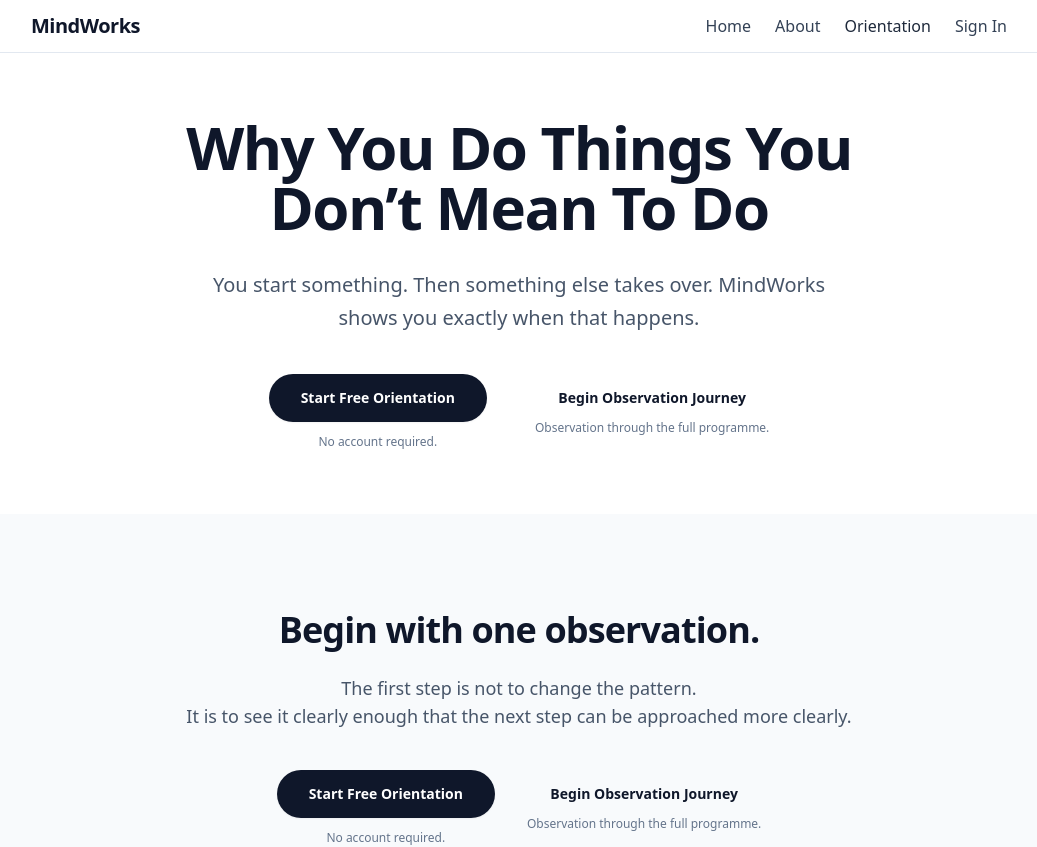
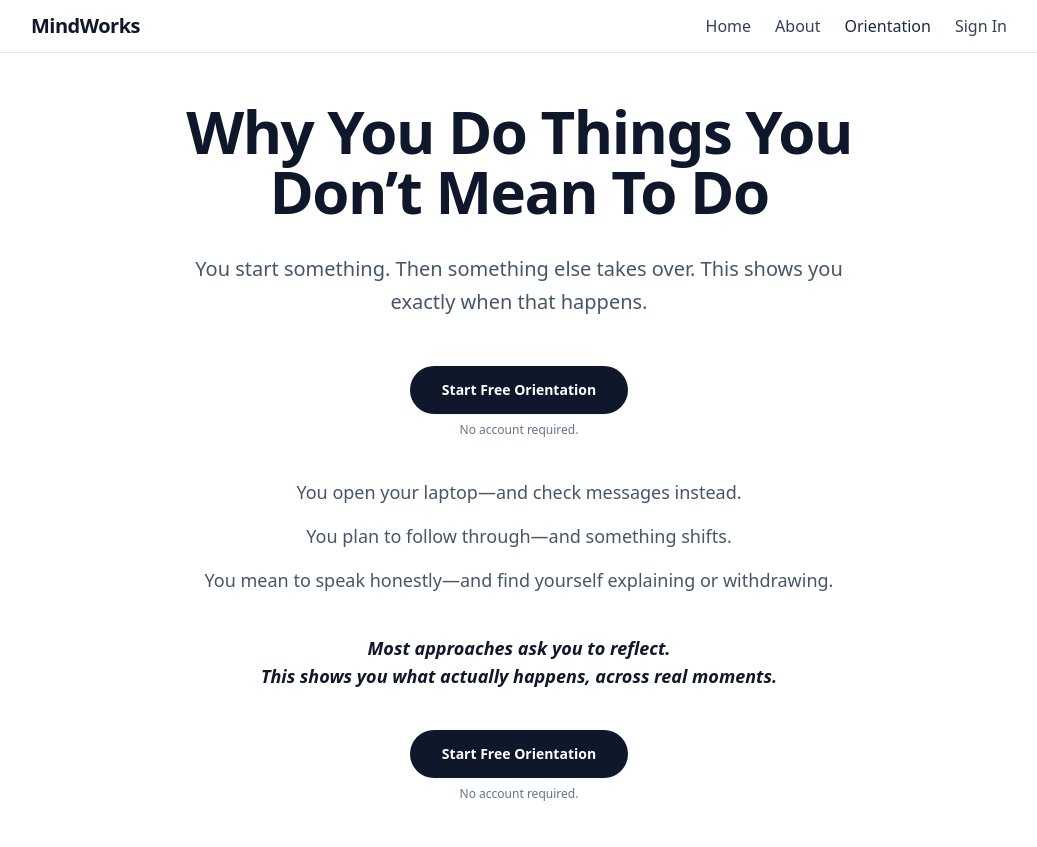
Before and after one commit to stopinder/therapy-orientation-quiz, a Vue app: page / in a window 1280 px wide. Shown: the top 847 px of the page, without its empty margins (121-1158 px from the left). Built offline with nearby package versions, Linux system fonts and the light colour scheme; no server answers.

Commit message:
Landing page: tighten layout, remove duplication, add recognition block for stronger conversion

```diff
--- a/src/components/landing/LandingCTA.vue
+++ b/src/components/landing/LandingCTA.vue
@@ -1,38 +1,16 @@
 <template>
-  <section class="bg-slate-50 px-6 py-20 sm:py-24 lg:px-8">
+  <section class="bg-white px-6 py-4 lg:px-8">
     <div class="mx-auto max-w-2xl text-center">
-      <h2 class="text-3xl font-semibold tracking-tight text-slate-900 sm:text-4xl">
-        Begin with one observation.
-      </h2>
-      <p class="mt-6 text-lg text-slate-600">
-        The first step is not to change the pattern.
-        <br class="hidden sm:block" />
-        It is to see it clearly enough that the next step can be approached more clearly.
-      </p>
-      <div class="mt-10 flex flex-col items-center gap-8 sm:flex-row sm:justify-center sm:items-start">
-        <div class="flex flex-col items-center gap-y-3">
+      <div class="flex flex-col items-center justify-center">
         <router-link
           to="/gateway"
-            class="rounded-full bg-slate-900 px-8 py-3.5 text-sm font-semibold text-white shadow-sm hover:bg-slate-800 transition-all"
+          class="rounded-full bg-slate-900 px-8 py-3.5 text-sm font-semibold text-white shadow-sm hover:bg-slate-800 focus-visible:outline focus-visible:outline-2 focus-visible:outline-offset-2 focus-visible:outline-slate-900 transition-all"
         >
           Start Free Orientation
         </router-link>
-          <p class="text-xs text-slate-500">
+        <p class="mt-2 text-xs text-slate-500">
           No account required.
         </p>
-        </div>
-
-        <div class="flex flex-col items-center gap-y-3">
-          <router-link
-            to="/course"
-            class="text-sm font-semibold text-slate-900 hover:text-slate-600 transition-colors pt-3.5"
-          >
-            Begin Observation Journey
-          </router-link>
-          <p class="text-xs text-slate-500">
-            Observation through the full programme.
-          </p>
-        </div>
       </div>
     </div>
   </section>
--- a/src/components/landing/LandingHero.vue
+++ b/src/components/landing/LandingHero.vue
@@ -1,37 +1,13 @@
 <template>
-  <section class="relative overflow-hidden bg-white px-6 pt-12 pb-12 sm:pt-16 sm:pb-16 lg:px-8">
+  <section class="relative overflow-hidden bg-white px-6 pt-12 pb-8 lg:px-8">
     <div class="mx-auto max-w-2xl text-center">
       <h1 class="text-4xl font-semibold tracking-tight text-slate-900 sm:text-6xl">
         Why You Do Things You Don’t Mean To Do
       </h1>
-      <p class="mt-8 text-lg font-medium text-slate-600 sm:text-xl/relaxed">
-        You start something. Then something else takes over. MindWorks shows you exactly when that happens.
-      </p>
-      <div class="mt-10 flex flex-col items-center justify-center gap-y-8 sm:flex-row sm:gap-x-12 sm:items-start">
-        <div class="flex flex-col items-center gap-y-3">
-          <router-link
-            to="/gateway"
-            class="rounded-full bg-slate-900 px-8 py-3.5 text-sm font-semibold text-white shadow-sm hover:bg-slate-800 focus-visible:outline focus-visible:outline-2 focus-visible:outline-offset-2 focus-visible:outline-slate-900 transition-all"
-          >
-            Start Free Orientation
-          </router-link>
-          <p class="text-xs text-slate-500">
-            No account required.
-          </p>
-        </div>
+      <p class="mt-8 text-lg font-medium text-slate-600 sm:text-xl/relaxed whitespace-pre-line">You start something.
+Then something else takes over.
 
-        <div class="flex flex-col items-center gap-y-3">
-          <router-link
-            to="/course"
-            class="text-sm font-semibold text-slate-900 hover:text-slate-600 transition-colors pt-3.5"
-          >
-            Begin Observation Journey
-          </router-link>
-          <p class="text-xs text-slate-500">
-            Observation through the full programme.
-          </p>
-        </div>
-      </div>
+This shows you exactly when that happens.</p>
     </div>
   </section>
 </template>
--- a/src/components/landing/LandingProblem.vue
+++ b/src/components/landing/LandingProblem.vue
@@ -1,19 +1,15 @@
 <template>
-  <section id="problem-section" class="bg-slate-50 px-6 py-20 sm:py-24 lg:px-8">
+  <section class="bg-white px-6 py-6 lg:px-8">
     <div class="mx-auto max-w-2xl text-center">
-      <h2 class="text-3xl font-semibold tracking-tight text-slate-900 sm:text-4xl">
-        Why reflection often fades
-      </h2>
-      <div class="mt-8 space-y-6 text-lg text-slate-600">
-        <p>
-          Most reflection captures a moment.
-        </p>
-        <p>
-          MindWorks connects moments.
-        </p>
-        <p>
-          Over time, repeated observations begin to show the situations, states, and responses that keep gathering around the same pressure.
-        </p>
+      <div class="space-y-4 text-lg text-slate-600 font-medium">
+        <p>You open your laptop—and check messages instead.</p>
+        <p>You plan to follow through—and something shifts.</p>
+        <p>You mean to speak honestly—and find yourself explaining or withdrawing.</p>
+      </div>
+
+      <div class="mt-10 text-lg text-slate-900 font-semibold italic">
+        <p>Most approaches ask you to reflect.</p>
+        <p>This shows you what actually happens, across real moments.</p>
       </div>
     </div>
   </section>
--- a/src/views/LandingPageView.vue
+++ b/src/views/LandingPageView.vue
@@ -1,8 +1,10 @@
 <template>
   <div class="min-h-screen bg-white selection:bg-slate-100">
-    <main>
+    <main class="max-w-4xl mx-auto">
       <LandingHero />
-      <LandingCTA class="pb-32" />
+      <LandingCTA />
+      <LandingProblem />
+      <LandingCTA class="pb-20" />
     </main>
 
     <PublicFooter />
@@ -12,5 +14,6 @@
 <script setup>
 import LandingHero from '../components/landing/LandingHero.vue'
 import LandingCTA from '../components/landing/LandingCTA.vue'
+import LandingProblem from '../components/landing/LandingProblem.vue'
 import PublicFooter from '../components/PublicFooter.vue'
 </script>
```
Lines whose indentation alone changed are shown as unchanged.
